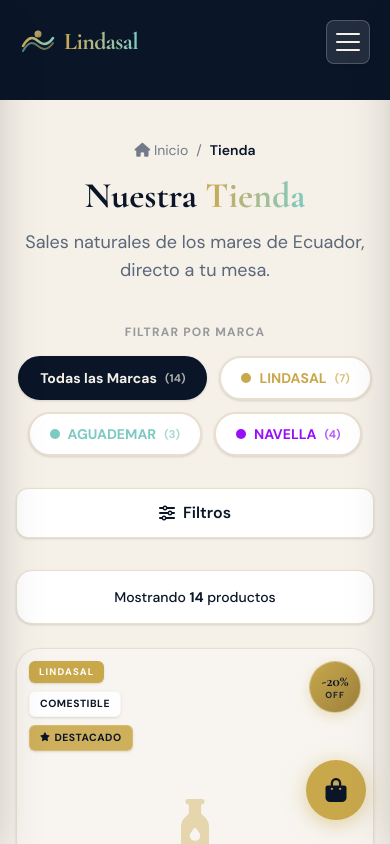
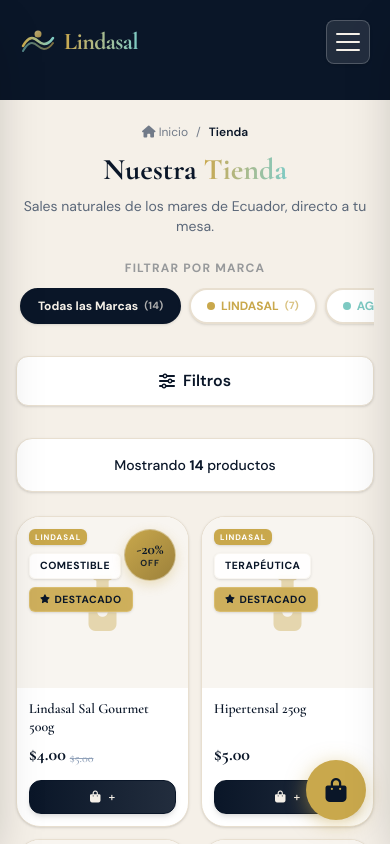
Before and after one commit to andryzamora0825-crypto/lindasal, a Next.js app: page /tienda in a window 390 px wide. Shown: the top 844 px of the page. Built offline with nearby package versions, Linux system fonts and the light colour scheme; no server answers; the database is empty.

Commit message:
Actualizacion del proyecto Lindasal

```diff
--- a/src/app/admin/layout.tsx
+++ b/src/app/admin/layout.tsx
@@ -7,7 +7,7 @@ export default function AdminLayout({ children }: { children: React.ReactNode })
     <ClerkProvider>
       <div className="flex min-h-screen bg-[#f1f5f9]">
         <AdminSidebar />
-        <main className="flex-1 md:ml-[260px] p-6 lg:p-10 transition-all w-full flex flex-col">
+        <main className="flex-1 md:ml-[260px] p-4 pt-16 md:pt-6 lg:p-10 transition-all w-full flex flex-col">
           <div className="w-full max-w-[1400px] mx-auto flex-1 flex flex-col">
             {children}
           </div>
--- a/src/app/admin/page.tsx
+++ b/src/app/admin/page.tsx
@@ -5,16 +5,16 @@ export default function AdminDashboardPage() {
   return (
     <div className="flex flex-col gap-6">
       <header>
-        <h1 className="text-3xl font-bold text-slate-800">Panel de Administración</h1>
-        <p className="text-slate-500 mt-1">Bienvenido a tu panel de control central.</p>
+        <h1 className="text-2xl sm:text-3xl font-bold text-slate-800">Panel de Administración</h1>
+        <p className="text-sm sm:text-base text-slate-500 mt-1">Bienvenido a tu panel de control central.</p>
       </header>
 
-      <div className="bg-white rounded-2xl border border-slate-200 shadow-sm p-8 flex-1 flex flex-col items-center justify-center text-center mt-4">
+      <div className="bg-white rounded-2xl border border-slate-200 shadow-sm p-6 sm:p-8 flex-1 flex flex-col items-center justify-center text-center mt-4">
         <div className="w-24 h-24 rounded-full bg-slate-50 flex items-center justify-center mb-6">
           <i className="fa-solid fa-chart-line text-4xl text-slate-300"></i>
         </div>
-        <h3 className="text-xl font-bold text-slate-700 mb-2">Bienvenido al nuevo panel de administración</h3>
-        <p className="text-slate-500 max-w-[500px] mb-6">
+        <h3 className="text-lg sm:text-xl font-bold text-slate-700 mb-2">Bienvenido al nuevo panel de administración</h3>
+        <p className="text-sm sm:text-base text-slate-500 max-w-[500px] mb-6">
           Desde aquí podrás gestionar tus productos, revisar el inventario, administrar ventas y utilizar el nuevo módulo de Inteligencia Artificial para tus redes sociales.
         </p>
         <Link href="/dashboard" className="px-6 py-3 bg-navy text-pearl font-bold rounded-xl hover:bg-navy-mid transition-colors">
--- a/src/app/globals.css
+++ b/src/app/globals.css
@@ -90,3 +90,22 @@ body {
 .animate-float {
   animation: float 3s ease-in-out infinite;
 }
+
+/* ── Scrollbar hide for horizontal scroll areas ── */
+.scrollbar-hide {
+  -ms-overflow-style: none;
+  scrollbar-width: none;
+}
+.scrollbar-hide::-webkit-scrollbar {
+  display: none;
+}
+
+/* ── Fade in animation ── */
+.animate-fade-in {
+  animation: fadeIn 0.3s ease-in-out;
+}
+
+@keyframes fadeIn {
+  from { opacity: 0; }
+  to { opacity: 1; }
+}
--- a/src/app/tienda/ProductCard.tsx
+++ b/src/app/tienda/ProductCard.tsx
@@ -52,7 +52,7 @@ export default function ProductCard({ product, onQuickView, onAdd }: ProductCard
         <div className="absolute top-3 left-3 flex flex-col gap-2 z-10 items-start">
           {/* Brand badge */}
           {brandStyle && (
-            <span className={`${brandStyle.bg} ${brandStyle.text} text-[0.6rem] font-extrabold tracking-[0.12em] uppercase px-2.5 py-1 rounded-md shadow-sm`}>
+            <span className={`${brandStyle.bg} ${brandStyle.text} text-[0.5rem] sm:text-[0.6rem] font-extrabold tracking-[0.12em] uppercase px-1.5 sm:px-2.5 py-0.5 sm:py-1 rounded-md shadow-sm`}>
               {brandStyle.label}
             </span>
           )}
@@ -92,23 +92,23 @@ export default function ProductCard({ product, onQuickView, onAdd }: ProductCard
         </div>
       </div>
 
-      <div className="p-6 flex flex-col flex-1">
-        <h3 className="font-heading font-semibold text-xl text-navy mb-1 leading-tight line-clamp-2 min-h-[50px]">{product.name}</h3>
-        <p className="text-navy-light/60 text-sm line-clamp-2 mb-4 leading-relaxed">{product.description}</p>
+      <div className="p-3 sm:p-6 flex flex-col flex-1">
+        <h3 className="font-heading font-semibold text-sm sm:text-xl text-navy mb-1 leading-tight line-clamp-2 min-h-[36px] sm:min-h-[50px]">{product.name}</h3>
+        <p className="text-navy-light/60 text-xs sm:text-sm line-clamp-2 mb-2 sm:mb-4 leading-relaxed hidden sm:block">{product.description}</p>
 
         {/* Price section with discount logic */}
-        <div className="mb-5 mt-auto flex items-end gap-2">
+        <div className="mb-3 sm:mb-5 mt-auto flex items-end gap-1 sm:gap-2">
           {product.discount_percentage && product.discount_percentage > 0 ? (
             <>
-              <span className="font-heading font-bold text-2xl text-navy">
+              <span className="font-heading font-bold text-lg sm:text-2xl text-navy">
                 ${(product.price * (1 - product.discount_percentage / 100)).toFixed(2)}
               </span>
-              <span className="font-heading font-medium text-lg text-slate-400 line-through mb-0.5">
+              <span className="font-heading font-medium text-xs sm:text-lg text-slate-400 line-through mb-0.5">
                 ${product.price.toFixed(2)}
               </span>
             </>
           ) : (
-            <span className="font-heading font-bold text-2xl text-navy">
+            <span className="font-heading font-bold text-lg sm:text-2xl text-navy">
               ${product.price.toFixed(2)}
             </span>
           )}
@@ -119,9 +119,9 @@ export default function ProductCard({ product, onQuickView, onAdd }: ProductCard
             e.stopPropagation();
             onAdd();
           }}
-          className="w-full bg-gradient-to-r from-navy to-navy/90 hover:from-navy border border-navy text-pearl font-medium py-3 rounded-xl transition-all shadow-md hover:shadow-lg flex justify-center items-center gap-2 group-hover:bg-gold group-hover:border-gold group-hover:text-navy"
+          className="w-full bg-gradient-to-r from-navy to-navy/90 hover:from-navy border border-navy text-pearl font-medium py-2 sm:py-3 rounded-xl transition-all shadow-md hover:shadow-lg flex justify-center items-center gap-2 group-hover:bg-gold group-hover:border-gold group-hover:text-navy text-xs sm:text-base"
         >
-          <i className="fa-solid fa-bag-shopping"></i> Agregar
+          <i className="fa-solid fa-bag-shopping"></i> <span className="hidden sm:inline">Agregar</span><span className="sm:hidden">+</span>
         </button>
       </div>
     </article>
--- a/src/app/tienda/StoreClient.tsx
+++ b/src/app/tienda/StoreClient.tsx
@@ -235,22 +235,22 @@ export default function StoreClient() {
       </button>
 
       {/* BRAND FILTER HERO TABS */}
-      <div className="w-full mb-8">
-        <p className="text-xs font-bold text-navy/40 uppercase tracking-widest mb-4 text-center">Filtrar por Marca</p>
-        <div className="flex flex-wrap gap-3 justify-center">
+      <div className="w-full mb-6 sm:mb-8">
+        <p className="text-xs font-bold text-navy/40 uppercase tracking-widest mb-3 sm:mb-4 text-center">Filtrar por Marca</p>
+        <div className="flex gap-2 sm:gap-3 justify-start sm:justify-center overflow-x-auto pb-2 px-1 scrollbar-hide">
           {BRANDS.map(brand => (
             <button
               key={brand.id}
               onClick={() => setActiveBrand(brand.id)}
-              className={`px-5 py-2.5 rounded-full text-sm font-bold border-2 transition-all flex items-center gap-2 shadow-sm ${
+              className={`px-4 sm:px-5 py-2 sm:py-2.5 rounded-full text-xs sm:text-sm font-bold border-2 transition-all flex items-center gap-1.5 sm:gap-2 shadow-sm whitespace-nowrap shrink-0 ${
                 activeBrand === brand.id ? brand.color : brand.inactiveColor
               }`}
             >
               {brand.dot && (
-                <span className={`w-2.5 h-2.5 rounded-full ${activeBrand === brand.id ? "bg-white/60" : brand.dot}`}></span>
+                <span className={`w-2 h-2 sm:w-2.5 sm:h-2.5 rounded-full ${activeBrand === brand.id ? "bg-white/60" : brand.dot}`}></span>
               )}
               {brand.label}
-              <span className="text-[0.7rem] opacity-70">
+              <span className="text-[0.65rem] sm:text-[0.7rem] opacity-70">
                 ({products.filter(p => brand.id === "all" ? true : p.brand === brand.id).length})
               </span>
             </button>
@@ -408,7 +408,7 @@ export default function StoreClient() {
               </button>
             </div>
           ) : (
-            <div className="grid grid-cols-1 sm:grid-cols-2 xl:grid-cols-3 gap-6">
+            <div className="grid grid-cols-2 sm:grid-cols-2 xl:grid-cols-3 gap-3 sm:gap-6">
               {filteredProducts.map(product => (
                 <ProductCard
                   key={product.id}
--- a/src/app/tienda/page.tsx
+++ b/src/app/tienda/page.tsx
@@ -9,17 +9,17 @@ export default function TiendaPage() {
       <div className="bg-navy absolute top-0 left-0 right-0 h-[100px] z-0"></div>
       <Navbar />
 
-      <div className="relative z-10 mx-auto w-full max-w-[1400px] px-4 md:px-8 py-10 flex flex-col grow">
-        <header className="mb-10 text-center md:text-left">
-          <nav className="flex items-center justify-center md:justify-start gap-2 text-sm text-navy-light/60 font-body mb-4" aria-label="Breadcrumb">
+      <div className="relative z-10 mx-auto w-full max-w-[1400px] px-4 md:px-8 py-6 sm:py-10 flex flex-col grow">
+        <header className="mb-6 sm:mb-10 text-center md:text-left">
+          <nav className="flex items-center justify-center md:justify-start gap-2 text-xs sm:text-sm text-navy-light/60 font-body mb-3 sm:mb-4" aria-label="Breadcrumb">
             <a href="/" className="hover:text-gold transition-colors"><i className="fa-solid fa-house"></i> Inicio</a>
             <span>/</span>
             <span className="text-navy font-semibold">Tienda</span>
           </nav>
-          <h1 className="font-heading text-4xl md:text-5xl font-bold text-navy mb-3">
+          <h1 className="font-heading text-3xl sm:text-4xl md:text-5xl font-bold text-navy mb-2 sm:mb-3">
             Nuestra <span className="bg-gradient-to-r from-gold to-teal bg-clip-text text-transparent">Tienda</span>
           </h1>
-          <p className="font-body text-navy-light/70 text-lg">Sales naturales de los mares de Ecuador, directo a tu mesa.</p>
+          <p className="font-body text-navy-light/70 text-sm sm:text-lg">Sales naturales de los mares de Ecuador, directo a tu mesa.</p>
         </header>
 
         <StoreClient />
```
Also changed, not shown: src/app/dashboard/inventario/page.tsx (+8 -8 lines), src/app/dashboard/page.tsx (+25 -25 lines), src/app/dashboard/productos/page.tsx (+8 -8 lines), src/app/dashboard/ventas/page.tsx (+8 -8 lines), src/app/tienda/ProductModal.tsx (+7 -7 lines).
